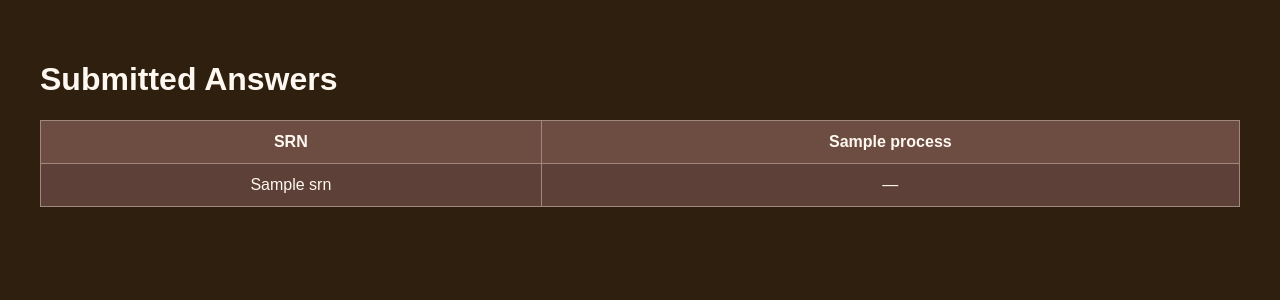
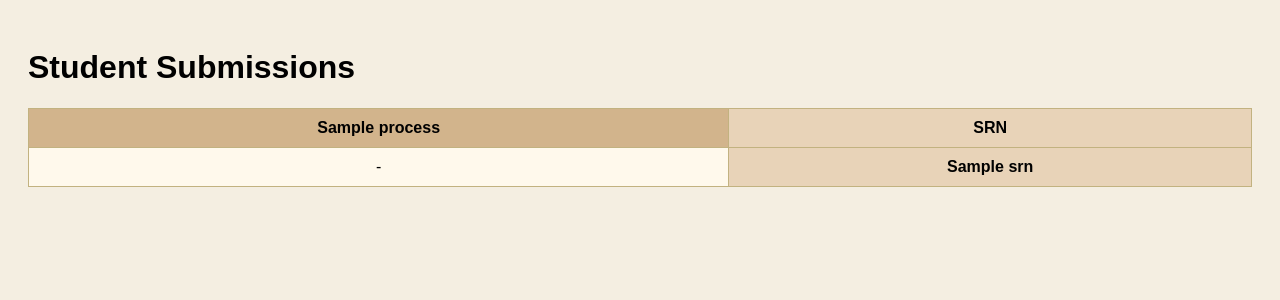
Before and after one commit to SamarthRamesha/Process-Examples, a Flask app: template templates/view.html in a window 1280 px wide. Shown: the top 300 px of the page. Run offline with Flask 2, Linux system fonts and the light colour scheme; the template is opened without the code that fills it: most values are stand-ins (such as "Sample title", 1, 10 or a date in 2020).

Commit message:
Update view.html

```diff
--- a/templates/view.html
+++ b/templates/view.html
@@ -1,57 +1,54 @@
 <!DOCTYPE html>
-<html lang="en">
+<html>
 <head>
-    <meta charset="UTF-8">
-    <title>Submitted Answers</title>
+    <title>Forming Process Submissions</title>
     <style>
         body {
-            background-color: #2e1f0f;
-            color: #fff8f0;
+            background-color: #f4eee1;
             font-family: Arial, sans-serif;
-            padding: 2rem;
+            padding: 20px;
         }
         table {
             width: 100%;
             border-collapse: collapse;
-            background-color: #4e342e;
+            background-color: #fff9ec;
         }
         th, td {
-            border: 1px solid #a1887f;
-            padding: 0.75rem;
+            border: 1px solid #c2b280;
+            padding: 10px;
             text-align: center;
         }
         th {
-            background-color: #6d4c41;
+            background-color: #d2b48c;
         }
-        td {
-            background-color: #5d4037;
-        }
-        tr:nth-child(even) td {
-            background-color: #4e342e;
+        td:last-child, th:last-child {
+            background-color: #e8d3b8;
         }
     </style>
 </head>
 <body>
-    <h1>Submitted Answers</h1>
+    <h1>Student Submissions</h1>
+
+    {% if table_data %}
     <table>
-        <thead>
         <tr>
-                <th>SRN</th>
             {% for process in processes %}
                 <th>{{ process }}</th>
             {% endfor %}
+            <th>SRN</th>
         </tr>
-        </thead>
-        <tbody>
-            {% for srn, answers in submissions.items() %}
+
+        {% for srn, answers in table_data.items() %}
         <tr>
-                    <td>{{ srn }}</td>
             {% for process in processes %}
-                        <td>{{ answers.get(process, "—") }}</td>
+                <td>{{ answers.get(process, "-") }}</td>
             {% endfor %}
+            <td><strong>{{ srn }}</strong></td>
         </tr>
         {% endfor %}
-        </tbody>
     </table>
+    {% else %}
+    <p>No submissions yet.</p>
+    {% endif %}
 </body>
 </html>
```
Lines whose indentation alone changed are shown as unchanged.
